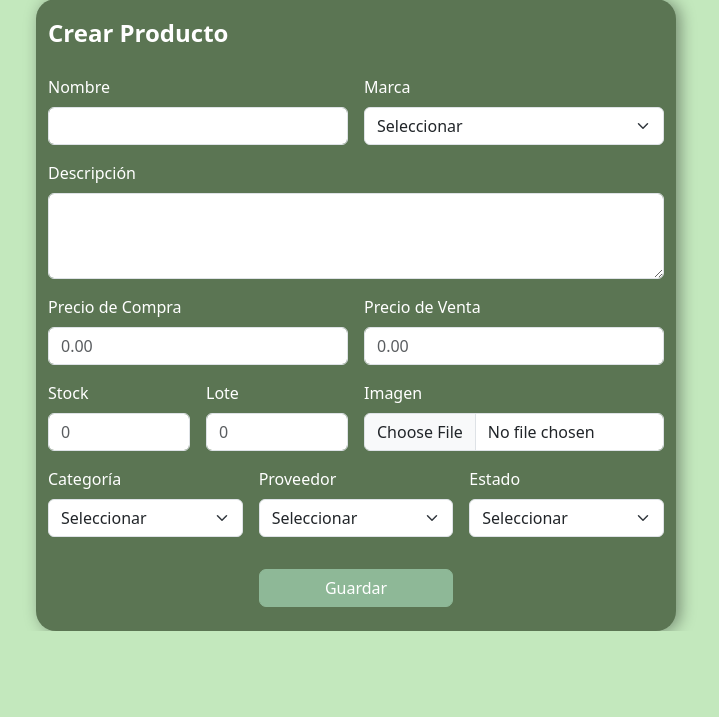
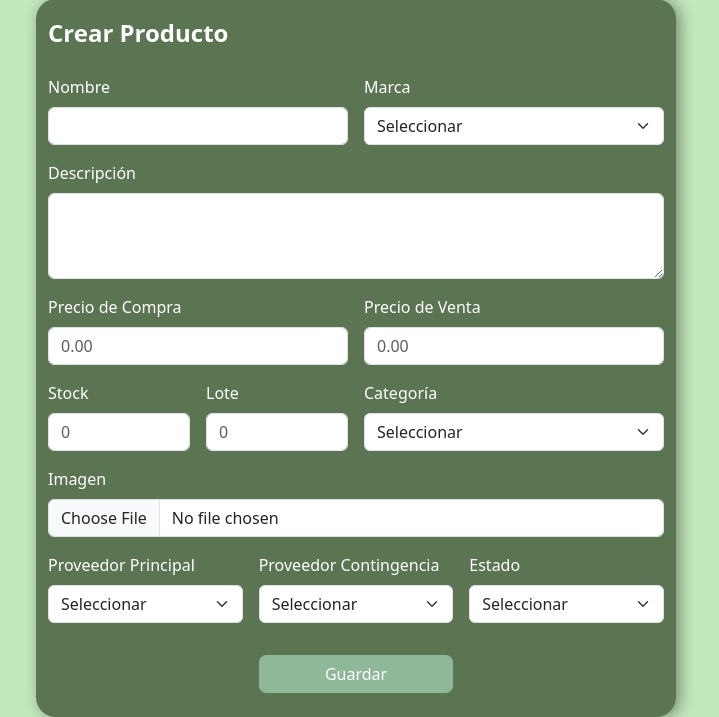
Before and after one commit to FGFERNAN/Etapa_Practica_DICO, a CodeIgniter app: page /CodeIgniter/productos/crear in a window 1280 px wide. Shown: the part 228-945 px from the top of the page, without its empty margins (284-1003 px from the left). Before the commit the page ends 859 px from the top, so only its background shows below. Run offline with CodeIgniter, Linux system fonts and the light colour scheme; tables that the repository leaves empty or names only in its code hold one stand-in row (values such as "Sample post").

Commit message:
Ajustes Semana 4

```diff
--- a/application/config/routes.php
+++ b/application/config/routes.php
@@ -81,6 +81,7 @@
 $route['proveedores/eliminar-definitivo/(:num)'] = 'proveedores/eliminacionFisica/$1';
 $route['proveedores/activar/(:num)'] = 'proveedores/activar/$1';
 $route['proveedores/asignar/(:num)'] = 'proveedores/asignar/$1';
+$route['proveedores/asignar_c/(:num)'] = 'proveedores/asignar_contingencia/$1';
 $route['proveedores/asociar/(:num)'] = 'proveedores/asociar/$1';
 $route['404_override'] = '';
 $route['translate_uri_dashes'] = FALSE;
--- a/application/controllers/Productos.php
+++ b/application/controllers/Productos.php
@@ -39,6 +39,7 @@
         $data['marca'] = $this->Marca_model->getAll();
         $data['categorias'] = $this->Categoria_model->getAllCategoriesForProducts();
         $data['proveedores'] = $this->Proveedor_model->getAllProveedoresForProducts();
+        $data['proveedores_c'] = $this->Proveedor_model->getAllProveedorContingencia();
         $this->load->view('productos/crear', $data);
     }
 
@@ -59,6 +60,7 @@
             $data['marca'] = $this->Marca_model->getAll();
             $data['categorias'] = $this->Categoria_model->getAllCategoriesForProducts();
             $data['proveedores'] = $this->Proveedor_model->getAllProveedoresForProducts();
+            $data['proveedores_c'] = $this->Proveedor_model->getAllProveedorContingencia();
             $this->load->view('productos/crear', $data);
         } else {
             $data = [
@@ -72,6 +74,7 @@
                 'imagen' => $this->input->post('imagen'),
                 'id_categorias' => $this->input->post('id_categorias'),
                 'id_proveedores' => $this->input->post('id_proveedores'),
+                'id_proveedores_contingencia' => $this->input->post('id_proveedores_contingencia'),
                 'id_estado_producto' => $this->input->post('id_estado_producto')
             ];
 
@@ -87,6 +90,7 @@
         $data['producto'] = $this->Producto_model->getById($id);
         $data['categorias'] = $this->Categoria_model->getAllCategoriesForProducts();
         $data['proveedores'] = $this->Proveedor_model->getAllProveedoresForProducts();
+        $data['proveedores_c'] = $this->Proveedor_model->getAllProveedorContingencia();
         $this->load->view('productos/editar', $data);
     }
 
@@ -105,6 +109,7 @@
             $data['producto'] = $this->Producto_model->getById($id);
             $data['categorias'] = $this->Categoria_model->getAllCategoriesForProducts();
             $data['proveedores'] = $this->Proveedor_model->getAllProveedoresForProducts();
+            $data['proveedores_c'] = $this->Proveedor_model->getAllProveedorContingencia();
             $this->load->view('productos/editar', $data);
         } else {
             $data = [
@@ -116,6 +121,7 @@
                 'imagen' => $this->input->post('imagen'),
                 'id_categorias' => $this->input->post('id_categorias'),
                 'id_proveedores' => $this->input->post('id_proveedores'),
+                'id_proveedores_contingencia' => $this->input->post('id_proveedores_contingencia'),
                 'id_estado_producto' => $this->input->post('id_estado_producto')
             ];
 
--- a/application/models/Producto_model.php
+++ b/application/models/Producto_model.php
@@ -7,24 +7,26 @@
 
     public function getAll()
     {
-        $this->db->select('p.*, m.nombre AS marca_nombre, c.nombre AS categoria_nombre, pr.nombre AS proveedor_nombre, e.nombre AS estado_nombre');
+        $this->db->select('p.*, m.nombre AS marca_nombre, c.nombre AS categoria_nombre, pr.nombre AS proveedor_nombre, prc.nombre AS proveedor_nombre_c, e.nombre AS estado_nombre');
         $this->db->from('productos p');
         $this->db->join('estado_producto e', 'p.id_estado_producto = e.id_estado_producto');
         $this->db->join('marca m', 'p.id_marca = m.id_marca');
         $this->db->join('categorias c', 'p.id_categorias = c.id_categorias');
         $this->db->join('proveedores pr', 'p.id_proveedores = pr.id_proveedores');
+        $this->db->join('proveedores prc', 'p.id_proveedores_contingencia = prc.id_proveedores', 'left');
         $this->db->where('p.id_estado_producto !=', 2);
         return $this->db->get()->result();
     }
 
     public function getInactive()
     {
-        $this->db->select('p.*, m.nombre AS marca_nombre, c.nombre AS categoria_nombre, pr.nombre AS proveedor_nombre, e.nombre AS estado_nombre');
+        $this->db->select('p.*, m.nombre AS marca_nombre, c.nombre AS categoria_nombre, pr.nombre AS proveedor_nombre, prc.nombre AS proveedor_nombre_c, e.nombre AS estado_nombre');
         $this->db->from('productos p');
         $this->db->join('estado_producto e', 'p.id_estado_producto = e.id_estado_producto');
         $this->db->join('marca m', 'p.id_marca = m.id_marca');
         $this->db->join('categorias c', 'p.id_categorias = c.id_categorias');
         $this->db->join('proveedores pr', 'p.id_proveedores = pr.id_proveedores');
+        $this->db->join('proveedores prc', 'p.id_proveedores_contingencia = prc.id_proveedores', 'left');
         $this->db->where('p.id_estado_producto =', 2);
         return $this->db->get()->result();
     }
@@ -41,14 +43,28 @@
     }
 
     public function getByProveedor($id_proveedor) {
-        $this->db->select('p.*, m.nombre AS marca_nombre, c.nombre AS categoria_nombre, pr.nombre AS proveedor_nombre, e.nombre AS estado_nombre');
+        $this->db->select('p.*, m.nombre AS marca_nombre, c.nombre AS categoria_nombre, pr.nombre AS proveedor_nombre, prc.nombre AS proveedor_c, e.nombre AS estado_nombre');
         $this->db->from('productos p');
         $this->db->join('estado_producto e', 'p.id_estado_producto = e.id_estado_producto');
         $this->db->join('marca m', 'p.id_marca = m.id_marca');
         $this->db->join('categorias c', 'p.id_categorias = c.id_categorias');
         $this->db->join('proveedores pr', 'p.id_proveedores = pr.id_proveedores');
+        $this->db->join('proveedores prc', 'p.id_proveedores_contingencia = prc.id_proveedores', 'left');
         $this->db->where('p.id_estado_producto !=', 2);
         $this->db->where('p.id_proveedores !=', $id_proveedor);
+        return $this->db->get()->result();
+    }
+
+    public function getByProveedorContingencia($id_proveedor) {
+        $this->db->select('p.*, m.nombre AS marca_nombre, c.nombre AS categoria_nombre, pr.nombre AS proveedor_nombre, prc.nombre AS proveedor_c, e.nombre AS estado_nombre');
+        $this->db->from('productos p');
+        $this->db->join('estado_producto e', 'p.id_estado_producto = e.id_estado_producto');
+        $this->db->join('marca m', 'p.id_marca = m.id_marca');
+        $this->db->join('categorias c', 'p.id_categorias = c.id_categorias');
+        $this->db->join('proveedores pr', 'p.id_proveedores = pr.id_proveedores');
+        $this->db->join('proveedores prc', 'p.id_proveedores_contingencia = prc.id_proveedores', 'left');
+        $this->db->where('p.id_estado_producto !=', 2);
+        $this->db->where('p.id_proveedores_contingencia !=', $id_proveedor);
         return $this->db->get()->result();
     }
 
--- a/application/models/Proveedor_model.php
+++ b/application/models/Proveedor_model.php
@@ -14,6 +14,14 @@
         return $this->db->get()->result();
     }
 
+    public function getAllProveedorContingencia() {
+        $this->db->select('p.*, e.nombre AS estado_nombre');
+        $this->db->from('proveedores_con_contador p');
+        $this->db->join('estado_proveedor e', 'p.estado = e.id_estado_proveedor');
+        $this->db->where('p.estado =', 7);
+        return $this->db->get()->result();
+    }
+
     public function getAllProveedoresForProducts() {
         $this->db->select('p.*, e.nombre AS estado_nombre');
         $this->db->from('proveedores_con_contador p');
@@ -22,6 +30,7 @@
         $this->db->where('p.estado !=', 3);
         $this->db->where('p.estado !=', 4);
         $this->db->where('p.estado !=', 5);
+        $this->db->where('p.estado !=', 7);
         $this->db->where('p.estado !=', 8);
         $this->db->where('p.estado !=', 9);
         return $this->db->get()->result();
@@ -61,6 +70,12 @@
         return $this->db->update('productos', ['id_proveedores' => $id_proveedor]);
     }
 
+    public function asignar_proveedor_c($productos_ids, $id_proveedor_c)
+    {
+        $this->db->where_in('id_productos', $productos_ids);
+        return $this->db->update('productos', ['id_proveedores_contingencia' => $id_proveedor_c]);
+    }
+
     public function update($id, $data)
     {
         $this->db->where('id_proveedores', $id);
--- a/application/views/productos/crear.php
+++ b/application/views/productos/crear.php
@@ -64,11 +64,7 @@
                 Ingrese el lote.
             </div>
         </div>
-        <div class="col-6">
-            <label for="imagen" class="form-label mi-label">Imagen</label>
-            <input class="form-control" name="imagen" type="file" id="imagen">
-        </div>
-        <div class="col-md-4">
+        <div class="col-md-6">
             <label for="categoria" class="form-label mi-label">Categoría</label>
             <select class="form-select" name="id_categorias" aria-label="Categoria" id="categoria" required>
                 <option selected value="" disabled>Seleccionar</option>
@@ -81,11 +77,27 @@
                 Seleccione una categoria.
             </div>
         </div>
+        <div class="col-12">
+            <label for="imagen" class="form-label mi-label">Imagen</label>
+            <input class="form-control" name="imagen" type="file" id="imagen">
+        </div>
         <div class="col-md-4">
-            <label for="proveedor" class="form-label mi-label">Proveedor</label>
+            <label for="proveedor" class="form-label mi-label">Proveedor Principal</label>
             <select id="proveedor" name="id_proveedores" class="form-select" required>
                 <option selected disabled>Seleccionar</option>
                 <?php foreach($proveedores as $pr): ?>
+                    <option value="<?= $pr->id_proveedores ?>"><?= $pr->nombre ?></option>
+                <?php endforeach; ?>
+            </select>
+            <div class="invalid-feedback">
+                Seleccione un proveedor.
+            </div>
+        </div>
+        <div class="col-md-4">
+            <label for="proveedor_c" class="form-label mi-label">Proveedor Contingencia</label>
+            <select id="proveedor_c" name="id_proveedores_contingencia" class="form-select">
+                <option selected disabled>Seleccionar</option>
+                <?php foreach($proveedores_c as $pr): ?>
                     <option value="<?= $pr->id_proveedores ?>"><?= $pr->nombre ?></option>
                 <?php endforeach; ?>
             </select>
--- a/application/views/productos/index.php
+++ b/application/views/productos/index.php
@@ -30,7 +30,8 @@
                     <th scope="col">Stock</th>
                     <th scope="col">Lote</th>
                     <th scope="col">Categoría</th>
-                    <th scope="col">Proveedor</th>
+                    <th scope="col">Proveedor P.</th>
+                    <th scope="col">Proveedor C.</th>
                     <th scope="col">Estado</th>
                     <th scope="col">Acciones</th>
                 </tr>
@@ -46,6 +47,7 @@
                         <td><?= $p->lote ?></td>
                         <td><?= $p->categoria_nombre ?></td>
                         <td><?= $p->proveedor_nombre ?></td>
+                        <td><?= $p->proveedor_nombre_c ?></td>
                         <td><?= $p->estado_nombre ?></td>
                         <td>
                             <button class="btn btn-sm btn-secondary btn-editar" onclick="window.location.href='<?= base_url('productos/editar/' . $p->id_productos) ?>'"><i class="fa-solid fa-pen"></i></button>
--- a/application/views/productos/papelera.php
+++ b/application/views/productos/papelera.php
@@ -16,7 +16,8 @@
                     <th scope="col">Stock</th>
                     <th scope="col">Lote</th>
                     <th scope="col">Categoría</th>
-                    <th scope="col">Proveedor</th>
+                    <th scope="col">Proveedor P.</th>
+                    <th scope="col">Proveedor C.</th>
                     <th scope="col">Estado</th>
                     <th scope="col">Acciones</th>
                 </tr>
@@ -32,6 +33,7 @@
                     <td><?= $p->lote ?></td>
                     <td><?= $p->categoria_nombre ?></td>
                     <td><?= $p->proveedor_nombre ?></td>
+                    <td><?= $p->proveedor_nombre_c ?></td>
                     <td><?= $p->estado_nombre ?></td>
                     <td>
                         <a href="<?= base_url('productos/activar/'.$p->id_productos) ?>" class="btn btn-sm btn-secondary btn-editar" onclick="return confirm('¿Estas seguro de activar este producto nuevamente?')"><i class="fa-solid fa-check"></i></a>
--- a/application/views/proveedores/papelera.php
+++ b/application/views/proveedores/papelera.php
@@ -5,6 +5,12 @@
     <div class="d-flex align-items-center mi-header">
         <h2 class="mi-h2">Papelera Proveedores</h2>
     </div>
+    <?php if ($this->session->flashdata('error')): ?>
+        <div class="alert alert-danger alert-dismissible fade show mi-alert-danger" role="alert">
+            <i class="fa-solid fa-triangle-exclamation me-2"></i><?= $this->session->flashdata('error') ?>
+            <button type="button" class="btn-close" data-bs-dismiss="alert" aria-label="Close"></button>
+        </div>
+    <?php endif; ?>
     <div class="table-responsive mt-4 mi-table">
         <table class="table table-p table-striped">
             <thead>
```
Also changed, not shown: application/controllers/Proveedores.php (+20 -9 lines), application/views/productos/editar.php (+12 -3 lines), application/views/proveedores/asociar.php (+18 -3 lines), application/views/proveedores/index.php (+2 -8 lines), docs/entities/DDL.sql (+10 -0 lines), docs/entities/trigger_asignar_fecha_ingreso.sql (added, +10 -0 lines).
